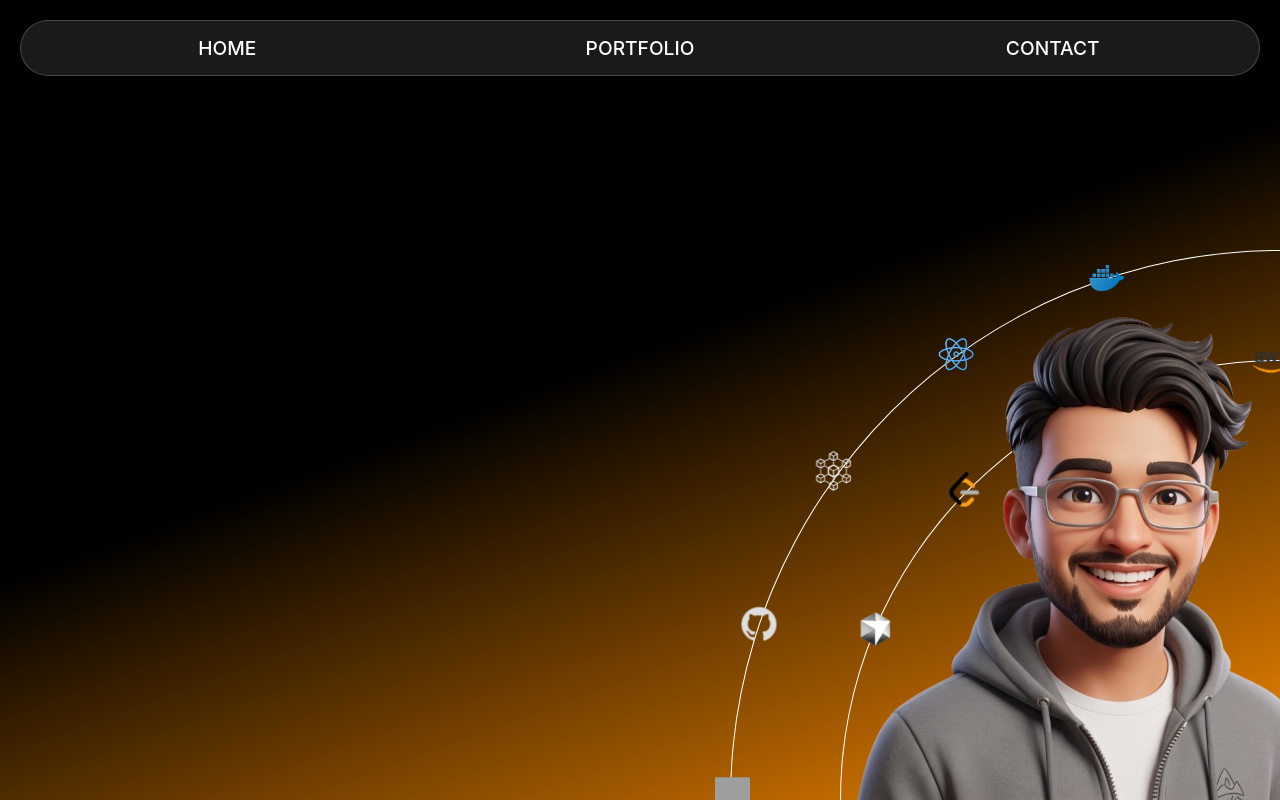
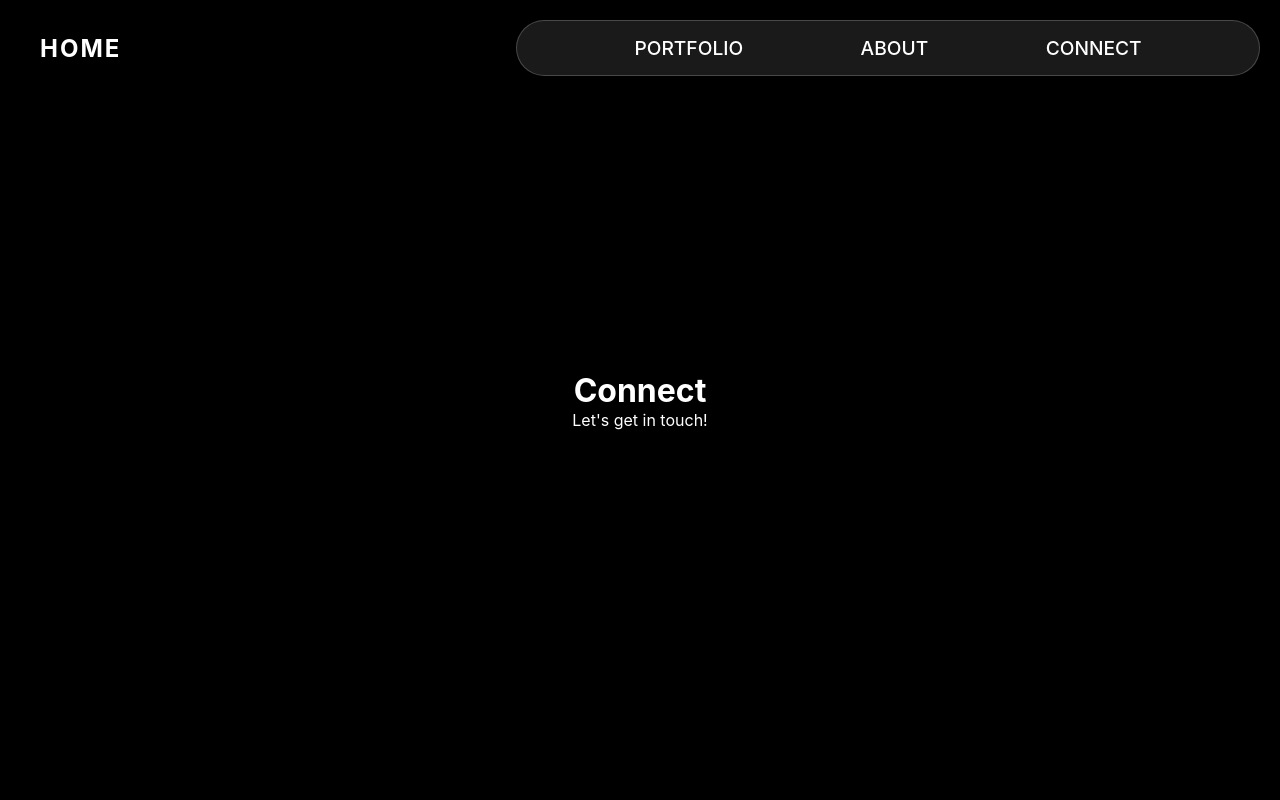
Before and after one commit to sajan-kumar-singh/portfolio, a React app: page /connect in a window 1280 px wide. Built offline with nearby package versions, Linux system fonts and the light colour scheme; grey boxes are pictures that could not be loaded; the HTML template or start-up script is replaced by a standard one.

Commit message:
done with home page

```diff
--- a/package.json
+++ b/package.json
@@ -11,7 +11,8 @@
   },
   "dependencies": {
     "react": "^19.2.7",
-    "react-dom": "^19.2.7"
+    "react-dom": "^19.2.7",
+    "react-router-dom": "^7.18.1"
   },
   "devDependencies": {
     "@types/react": "^19.2.17",
--- /dev/null
+++ b/src/Achievements.jsx
@@ -0,0 +1,7 @@
+export default function Achievements() {
+  return (
+    <div style={{ backgroundColor: 'black', color: 'white', minHeight: '100vh', display: 'flex', alignItems: 'center', justifyContent: 'center' }}>
+      <h1>achievement</h1>
+    </div>
+  );
+}
--- a/src/App.jsx
+++ b/src/App.jsx
@@ -1,3 +1,4 @@
+import { BrowserRouter, Routes, Route, Link } from 'react-router-dom';
 import './index.css';
 import foregroundImg from './assets/Gemini_Generated_Image_qm97ngqm97ngqm97-removebg-preview.png';
 import github from './assets/github.png';
@@ -9,18 +10,16 @@ import aws from './assets/amazon-web-services-logo-d111.png';
 import cursor from './assets/Cursor-Ai-Logo-PNG-SVG-Vector.png';
 import leetcode from './assets/leetcode-logo_brandlogos.net_c4kgx.png';
 import ai from './assets/robot-ai.png';
+import Achievements from './Achievements';
+import Portfolio from './Portfolio';
+import Connect from './Connect';
+import TypingText from './TypingText';
 
-function App() {
+function Home() {
   return (
     <div>
-      <nav>
-        <ul>
-          <li><a href="/">Home</a></li>
-          <li><a href="/">Portfolio</a></li>
-          <li><a href="/">Contact</a></li>
-        </ul>
-      </nav>
       <div className="banner">
+        <TypingText />
         <div className="ring ring-outer"></div>
         <div className="ring ring-inner"></div>
 
@@ -44,4 +43,29 @@ function App() {
   );
 }
 
+function App() {
+  return (
+    <BrowserRouter>
+      <header className="header-container">
+        <div className="home-logo">
+          <Link to="/">Home</Link>
+        </div>
+        <nav className="nav-bar">
+          <ul className="nav-links">
+            <li><Link to="/portfolio">Portfolio</Link></li>
+            <li><Link to="/about">About</Link></li>
+            <li><Link to="/connect">Connect</Link></li>
+          </ul>
+        </nav>
+      </header>
+      <Routes>
+        <Route path="/" element={<Home />} />
+        <Route path="/portfolio" element={<Portfolio />} />
+        <Route path="/about" element={<Achievements />} />
+        <Route path="/connect" element={<Connect />} />
+      </Routes>
+    </BrowserRouter>
+  );
+}
+
 export default App;
--- /dev/null
+++ b/src/Connect.jsx
@@ -0,0 +1,13 @@
+import React from 'react';
+import './index.css';
+
+function Connect() {
+  return (
+    <div className="page-container">
+      <h1>Connect</h1>
+      <p>Let's get in touch!</p>
+    </div>
+  );
+}
+
+export default Connect;
--- /dev/null
+++ b/src/Portfolio.jsx
@@ -0,0 +1,13 @@
+import React from 'react';
+import './index.css';
+
+function Portfolio() {
+  return (
+    <div className="page-container">
+      <h1>Portfolio</h1>
+      <p>My portfolio projects will be listed here.</p>
+    </div>
+  );
+}
+
+export default Portfolio;
--- /dev/null
+++ b/src/TypingText.jsx
@@ -0,0 +1,77 @@
+import React, { useState, useEffect } from 'react';
+import './index.css';
+
+const phrases = [
+  "Full Stack Architect",
+  "Entrepreneur",
+  "Influencer",
+  "Trader",
+  "Gamer",
+  "Fighter"
+];
+
+const cuboidPhrases = [
+  "who designs the whole stack, not just the surface.",
+  "who bets on ideas before the world believes in them.",
+  "who never trades trust for trends.",
+  "who plays the long game where others panic.",
+  "who chases mastery, not medals.",
+  "who absorbs the pain so loved ones never have to."
+];
+
+const TypingText = () => {
+  const [text, setText] = useState('');
+  const [isDeleting, setIsDeleting] = useState(false);
+  const [loopNum, setLoopNum] = useState(0);
+
+  useEffect(() => {
+    let timer;
+    const i = loopNum % phrases.length;
+    const fullText = phrases[i];
+
+    // Calculate speed so it takes ~2s to type and ~1s to delete
+    const typeSpeed = 2000 / (fullText.length || 1);
+    const deleteSpeed = 1000 / (fullText.length || 1);
+
+    const handleTyping = () => {
+      setText(prev => isDeleting ? fullText.substring(0, prev.length - 1) : fullText.substring(0, prev.length + 1));
+    };
+
+    if (!isDeleting && text === fullText) {
+      // Pause when word is fully typed
+      timer = setTimeout(() => setIsDeleting(true), 1500);
+    } else if (isDeleting && text === '') {
+      // Pause before typing next word
+      timer = setTimeout(() => {
+        setIsDeleting(false);
+        setLoopNum(prev => prev + 1);
+      }, 500);
+    } else {
+      timer = setTimeout(handleTyping, isDeleting ? deleteSpeed : typeSpeed);
+    }
+
+    return () => clearTimeout(timer);
+  }, [text, isDeleting, loopNum]);
+
+  return (
+    <div className="typing-container">
+      <h1 className="intro-text">
+        Hi, <span className="highlight">SAJAN</span> here!
+      </h1>
+      <div className="dynamic-line">
+        <span className="small-text">I'm</span>
+        <h2 className="dynamic-text">
+          <span className="typed-text">{text}</span>
+          <span className="cursor">|</span>
+        </h2>
+      </div>
+      <div className="cuboid-wrapper">
+        <div key={loopNum} className="cuboid-text">
+          {cuboidPhrases[loopNum % cuboidPhrases.length]}
+        </div>
+      </div>
+    </div>
+  );
+};
+
+export default TypingText;
--- a/src/index.css
+++ b/src/index.css
@@ -28,11 +28,33 @@ body {
   }
 }
 
-nav {
+.header-container {
   position: fixed;
   top: 20px;
   left: 20px;
   right: 20px;
+  display: flex;
+  justify-content: space-between;
+  align-items: center;
+  z-index: 1000;
+}
+
+.home-logo {
+  flex: 0 0 auto;
+  padding-left: 20px;
+}
+
+.home-logo a {
+  color: #ffffff;
+  text-decoration: none;
+  font-size: 1.5rem;
+  font-weight: 700;
+  text-transform: uppercase;
+  letter-spacing: 2px;
+}
+
+.nav-bar {
+  width: 60%;
   background: rgba(255, 255, 255, 0.1);
   backdrop-filter: blur(15px);
   -webkit-backdrop-filter: blur(15px);
@@ -40,18 +62,15 @@ nav {
   border-radius: 50px;
   padding: 15px 0;
   box-shadow: 0 4px 30px rgba(0, 0, 0, 0.1);
-  z-index: 1000;
+  display: flex;
+  justify-content: center;
 }
 
-nav ul {
+.nav-links {
   display: flex;
   list-style: none;
   justify-content: space-evenly;
-}
-
-nav ul li {
-  flex: 1;
-  text-align: center;
+  width: 100%;
 }
 
 nav ul li a {
@@ -148,3 +167,106 @@ nav ul li a:hover {
   z-index: 10;
   object-fit: cover;
 }
+
+.page-container {
+  width: 100vw;
+  height: 100vh;
+  display: flex;
+  flex-direction: column;
+  justify-content: center;
+  align-items: center;
+  background: black;
+  color: white;
+}
+
+.typing-container {
+  position: absolute;
+  top: 37%;
+  left: 12%;
+  transform: translateY(-50%);
+  z-index: 100;
+  text-align: left;
+  min-width: 600px;
+}
+
+.intro-text {
+  font-size: 2.5rem;
+  font-weight: 700;
+  color: #ffffff;
+  margin-bottom: 5px;
+}
+
+.highlight {
+  color: #FA8A00;
+}
+
+.dynamic-line {
+  display: flex;
+  align-items: flex-start;
+  gap: 15px;
+}
+
+.small-text {
+  font-size: 1.5rem;
+  font-weight: 700;
+  color: #ffffff;
+  margin-top: 8px;
+}
+
+.dynamic-text {
+  font-size: 3.5rem;
+  font-weight: 700;
+  color: #FA8A00;
+  margin: 0;
+  line-height: 1;
+}
+
+.cursor {
+  font-weight: 100;
+  font-size: 3.5rem;
+  color: #ffffff;
+  animation: blink 1s step-end infinite;
+}
+
+@keyframes blink {
+
+  0%,
+  100% {
+    opacity: 1;
+  }
+
+  50% {
+    opacity: 0;
+  }
+}
+
+.cuboid-wrapper {
+  perspective: 1000px;
+  margin-top: 5px;
+  height: 2rem;
+  position: relative;
+}
+
+.cuboid-text {
+  font-size: 1.5rem;
+  font-weight: 500;
+  color: #aaaaaa;
+  position: absolute;
+  top: 0;
+  left: 0;
+  transform-style: preserve-3d;
+  transform-origin: 50% 100%;
+  animation: cube-spin 0.6s cubic-bezier(0.4, 0, 0.2, 1) forwards;
+}
+
+@keyframes cube-spin {
+  0% {
+    transform: rotateX(-90deg);
+    opacity: 0;
+  }
+
+  100% {
+    transform: rotateX(0deg);
+    opacity: 1;
+  }
+}
```
Also changed, not shown: 1 other file (tests, documents, lock files or other folders).
